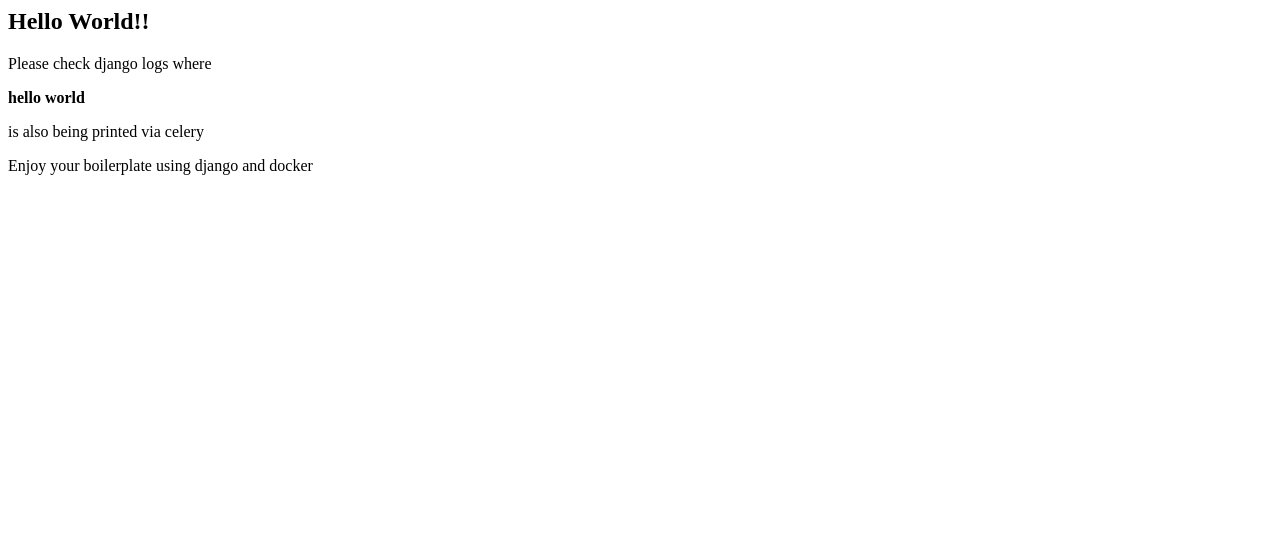
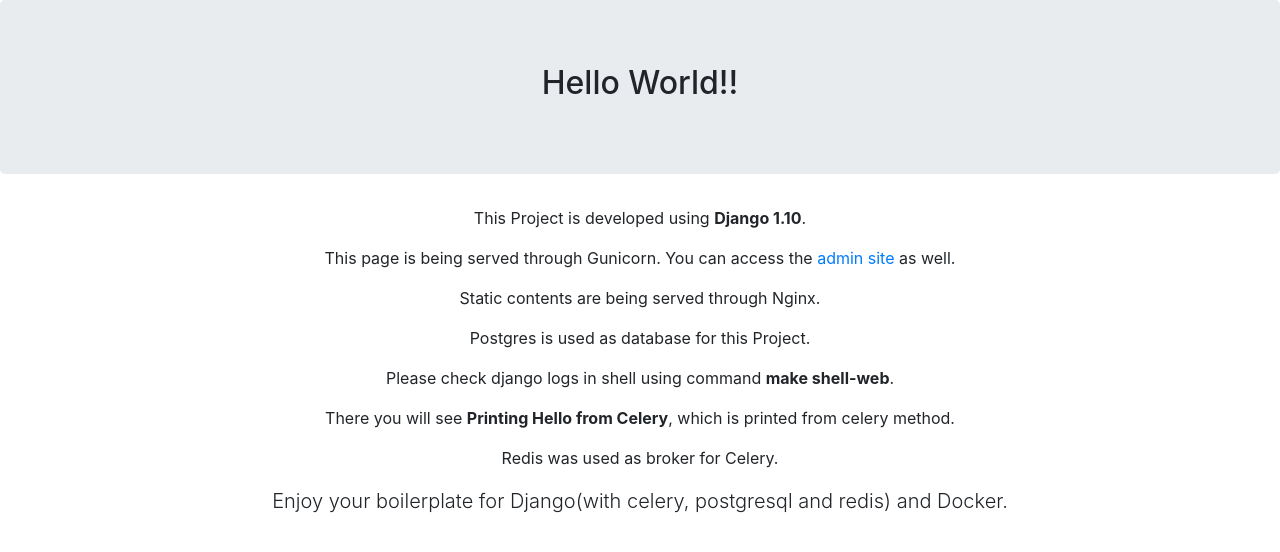
Before and after one commit to ruddra/docker-django, a Django app: template src/templates/hello_world.html in a window 1280 px wide. Shown: the top 552 px of the page. Run offline with Django 3.2, Linux system fonts and the light colour scheme; the template is opened without the code that fills it, so the values that code supplies are empty; parts of the project's set-up code (start-up, migrations or seed data) failed here and were passed over; some libraries are stand-ins or nearby versions.

Commit message:
Added some beautification using bootstrap

```diff
--- a/src/templates/hello_world.html
+++ b/src/templates/hello_world.html
@@ -1,7 +1,30 @@
-<h2>Hello World!!</h2>
+<head>
+    <title>My Django Project</title>
+    <link href="https://maxcdn.bootstrapcdn.com/bootstrap/4.0.0/css/bootstrap.min.css" rel="stylesheet">
+</head>
 
-<p>Please check django logs where </p>
-<b>hello world</b>
-<p>is also being printed via celery</p>
+<body>
+    <center>
+        <div class="jumbotron">
+            <h2>Hello World!!</h2>
+        </div>
+        <p>This Project is developed using
+            <b>Django 1.10</b>.
+        </p>
+        <p>This page is being served through Gunicorn. You can access the
+            <a href='/admin'>admin site</a> as well.</p>
 
-<p>Enjoy your boilerplate using django and docker</p>
+        <p>Static contents are being served through Nginx.</p>
+        <p>Postgres is used as database for this Project.</p>
+        <p>Please check django logs in shell using command
+            <b>make shell-web</b>.</p>
+        <p>There you will see
+            <b>Printing Hello from Celery</b>, which is printed from celery method.</p>
+        <p>Redis was used as broker for Celery.</p>
+
+        <p class="lead">Enjoy your boilerplate for Django(with celery, postgresql and redis) and Docker.</p>
+        <script src="https://maxcdn.bootstrapcdn.com/bootstrap/4.0.0/js/bootstrap.min.js"></script>
+        </div>
+
+    </center>
+</body>
```
